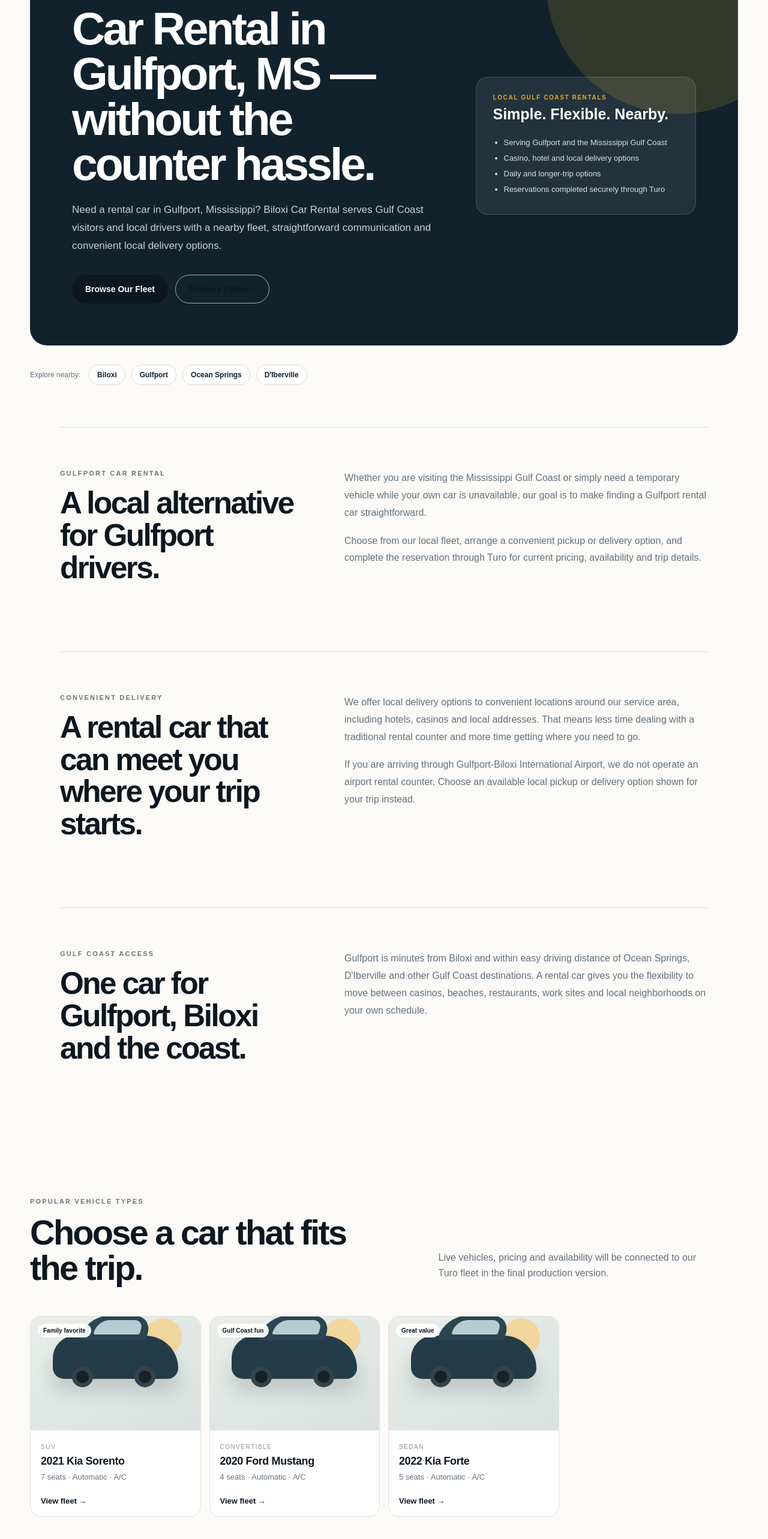
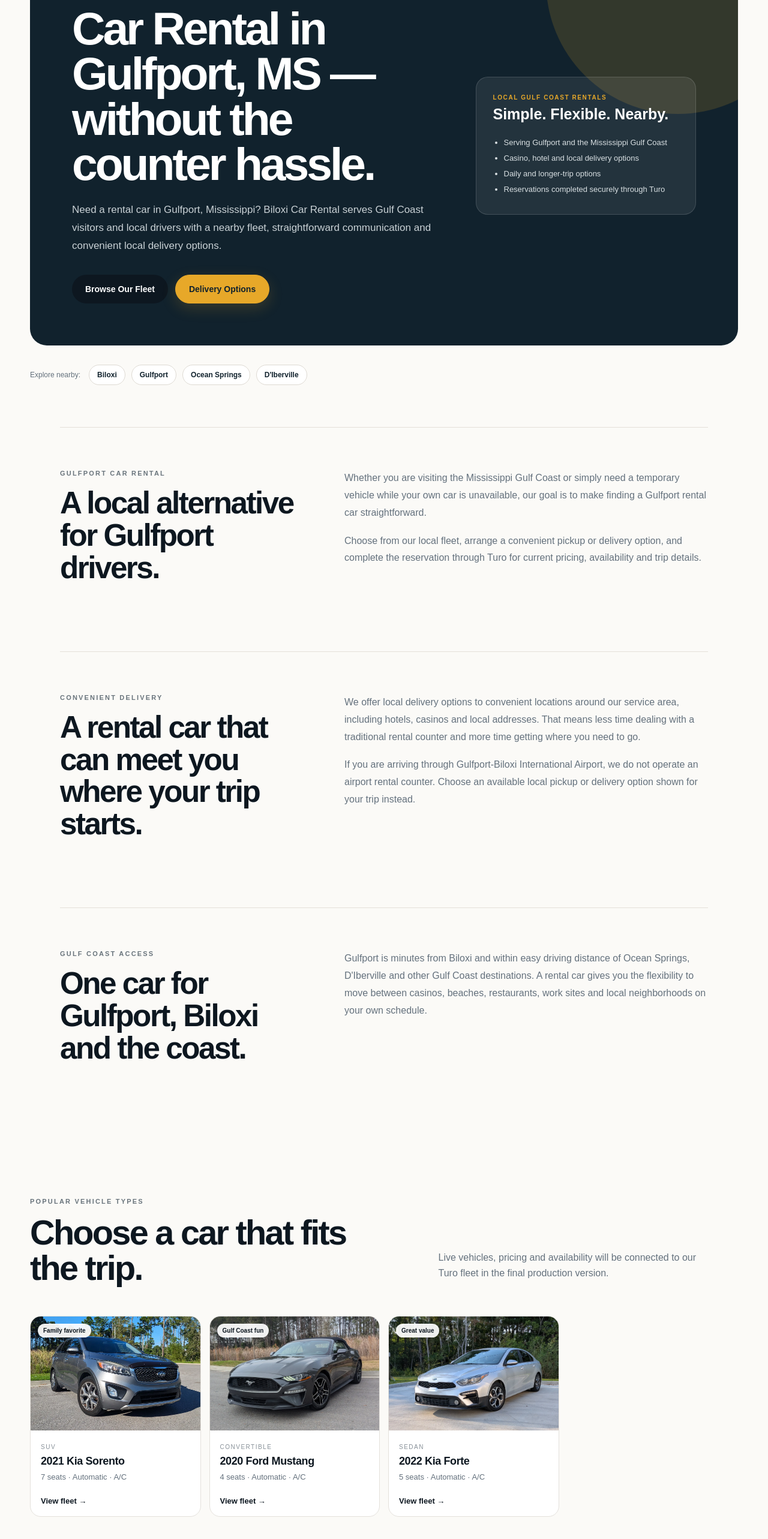
Before and after one commit to BiloxiCarRental/biloxi-car-rental, a Next.js app: page /car-rental-gulfport-ms in a window 1280 px wide. Shown: the part 206-2772 px from the top of the page at 60% size. Built offline with nearby package versions, Linux system fonts and the light colour scheme.

Commit message:
Add files via upload

```diff
--- a/app/components/SeoLanding.js
+++ b/app/components/SeoLanding.js
@@ -35,7 +35,7 @@ export default function SeoLanding({
             <p>{intro}</p>
             <div className="heroActions">
               <Link className="primaryBtn" href="/#fleet">Browse Our Fleet</Link>
-              <Link className="secondaryBtn" href="/#delivery">Delivery Options</Link>
+              <Link className="secondaryBtn seoDeliveryBtn" href="/#delivery">Delivery Options</Link>
             </div>
           </div>
           <div className="seoHeroPanel">
@@ -49,7 +49,7 @@ export default function SeoLanding({
 
         <section className="areaNav">
           <span>Explore nearby:</span>
-          {serviceAreas.map((a) => <Link key={a.name} href={a.href}>{a.name}</Link>)}
+          {serviceAreas.map((a) => <a key={a.name} href={a.href}>{a.name}</a>)}
         </section>
 
         {sections.map((s, i) => (
@@ -77,7 +77,7 @@ export default function SeoLanding({
               <article className="carCard" key={car.name}>
                 <div className="carImage">
                   <span className="carBadge">{car.badge}</span>
-                  <div className="miniCar"><div className="miniWindow" /><i className="miniWheel left" /><i className="miniWheel right" /></div>
+                  <img src={car.image} alt={`${car.year} ${car.name} rental on the Mississippi Gulf Coast`} loading="lazy" />
                 </div>
                 <div className="carBody">
                   <span className="carType">{car.type}</span>
--- a/app/globals.css
+++ b/app/globals.css
@@ -1026,3 +1026,35 @@ footer {
   .carBody h3 { font-size: 14px; }
   .carMeta span:nth-child(3) { display: none; }
 }
+
+
+/* Final production polish */
+.seoDeliveryBtn {
+  background: var(--accent) !important;
+  border-color: var(--accent) !important;
+  color: var(--deep) !important;
+  box-shadow: 0 8px 24px rgba(231, 168, 41, .18);
+}
+.seoDeliveryBtn:hover {
+  background: #f0b63f !important;
+  border-color: #f0b63f !important;
+  transform: translateY(-2px);
+}
+.areaNav {
+  position: relative;
+  z-index: 5;
+}
+.areaNav a {
+  position: relative;
+  z-index: 6;
+  pointer-events: auto;
+  cursor: pointer;
+}
+.areaNav a:hover {
+  border-color: #b8b3a9;
+  background: #f4efe5;
+}
+.seoHero .secondaryBtn:not(.seoDeliveryBtn) {
+  color: white;
+  border-color: rgba(255,255,255,.55);
+}
--- a/app/site-data.js
+++ b/app/site-data.js
@@ -6,7 +6,28 @@ export const serviceAreas = [
 ];
 
 export const placeholderFleet = [
-  { year: "2021", name: "Kia Sorento", type: "SUV", seats: "7 seats", badge: "Family favorite" },
-  { year: "2020", name: "Ford Mustang", type: "Convertible", seats: "4 seats", badge: "Gulf Coast fun" },
-  { year: "2022", name: "Kia Forte", type: "Sedan", seats: "5 seats", badge: "Great value" }
+  {
+    year: "2021",
+    name: "Kia Sorento",
+    type: "SUV",
+    seats: "7 seats",
+    badge: "Family favorite",
+    image: "/cars/sorento.webp"
+  },
+  {
+    year: "2020",
+    name: "Ford Mustang",
+    type: "Convertible",
+    seats: "4 seats",
+    badge: "Gulf Coast fun",
+    image: "/cars/mustang.webp"
+  },
+  {
+    year: "2022",
+    name: "Kia Forte",
+    type: "Sedan",
+    seats: "5 seats",
+    badge: "Great value",
+    image: "/cars/forte.webp"
+  }
 ];
--- a/package.json
+++ b/package.json
@@ -1,6 +1,6 @@
 {
   "name": "biloxi-car-rental",
-  "version": "1.4.0",
+  "version": "1.5.0",
   "private": true,
   "scripts": {
     "dev": "next dev",
```
Also changed, not shown: app/FleetExplorer.js (+13 -13 lines), 1 other file (tests, documents, lock files or other folders).
